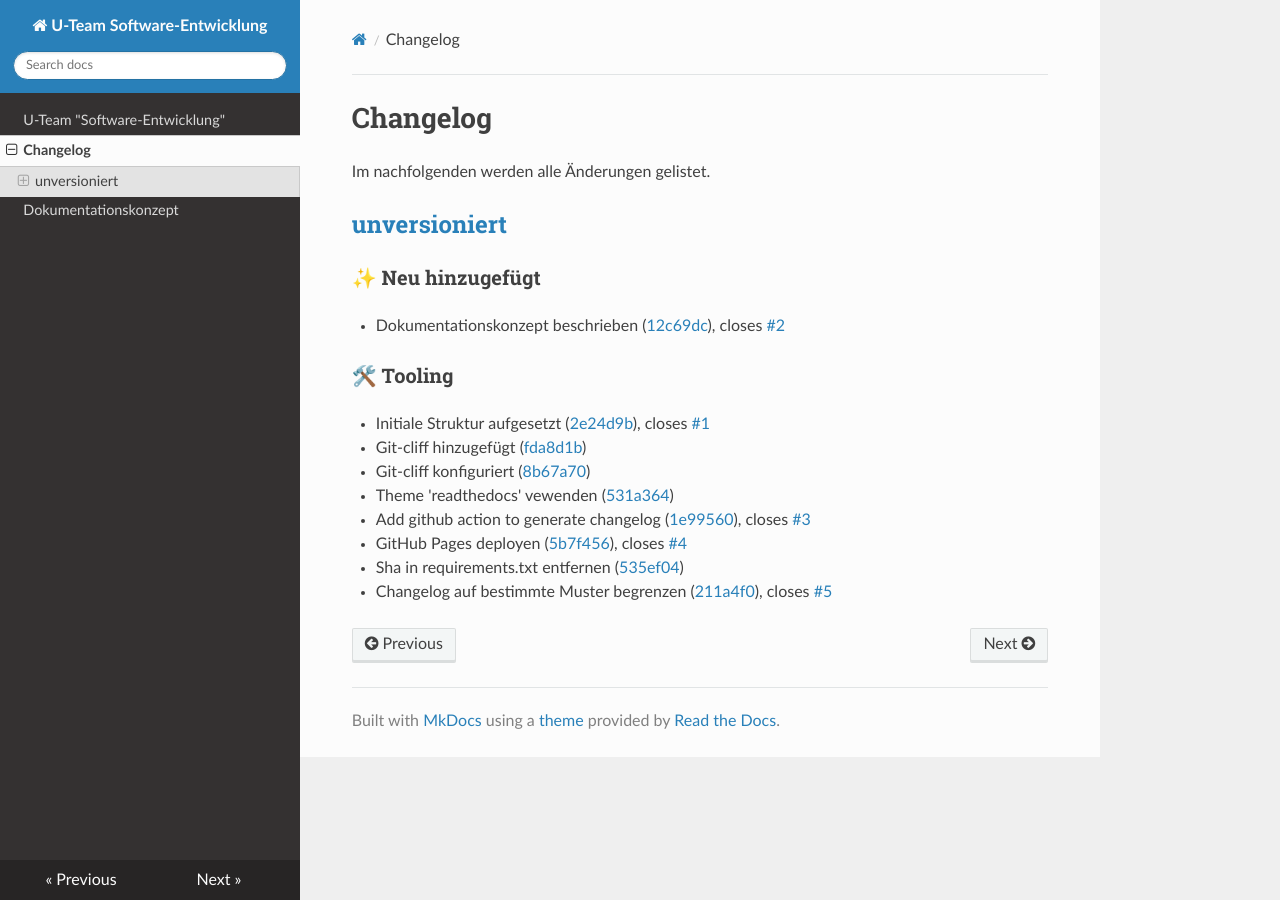
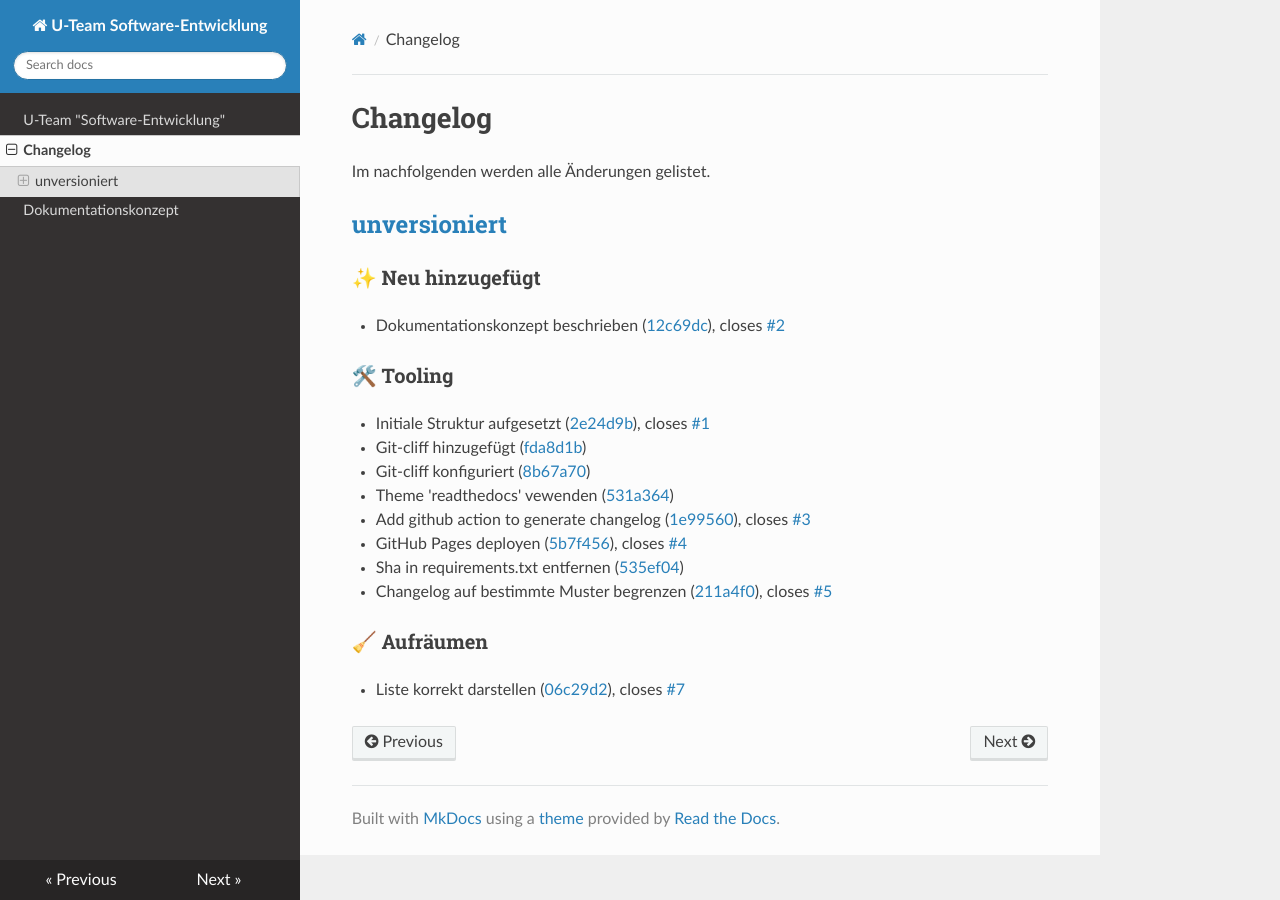
Before and after one commit to BBBaden/uteam-swdev-docs, an MkDocs documentation site: the page built from docs/CHANGELOG.md, in a window 1280 px wide. Built offline with MkDocs 1.6.1, drawn with Linux system fonts in a browser that asks for light colours; nearby versions of some CDN libraries.

Commit message:
chore: Update changelog

```diff
--- a/docs/CHANGELOG.md
+++ b/docs/CHANGELOG.md
@@ -19,4 +19,8 @@ Im nachfolgenden werden alle Änderungen gelistet.
 - Sha in requirements.txt entfernen ([535ef04](https://github.com/BBBaden/uteam-swdev-docs/commit/535ef042ddfd7c1459dbaf8c39af5135bafa89f7))
 - Changelog auf bestimmte Muster begrenzen ([211a4f0](https://github.com/BBBaden/uteam-swdev-docs/commit/211a4f09d60fee31d616a90a084d45cf644003b3)), closes [#5](https://github.com/BBBaden/uteam-swdev-docs/issues/5)
 
+### 🧹 Aufräumen
+
+- Liste korrekt darstellen ([06c29d2](https://github.com/BBBaden/uteam-swdev-docs/commit/06c29d22e48fab5212c85cd9d229242446799a6d)), closes [#7](https://github.com/BBBaden/uteam-swdev-docs/issues/7)
+
 <!-- generated by git-cliff -->
```
